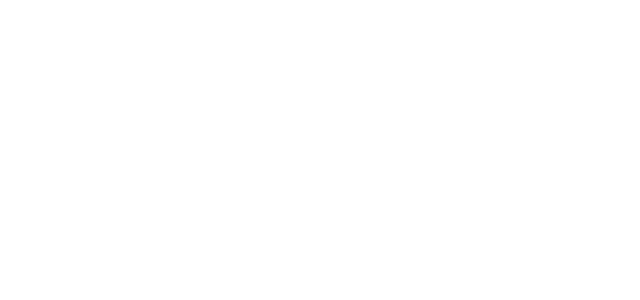
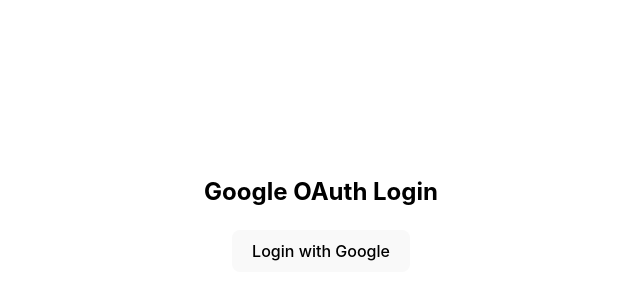
Before and after one commit to bibekjoshi01/payment-integration, a React (Vite) app in the folder frontend/: page / in a window 1280 px wide. Before the commit this address had no page. Shown: the part 212-512 px from the top of the page, without its empty margins (319-959 px from the left). Built offline with nearby package versions, Linux system fonts and the light colour scheme.

Commit message:
feat: google auth

```diff
--- a/frontend/package.json
+++ b/frontend/package.json
@@ -12,10 +12,12 @@
   "dependencies": {
     "@paypal/react-paypal-js": "^8.7.0",
     "@paystack/inline-js": "^2.22.2",
+    "@react-oauth/google": "^0.12.1",
     "@stripe/react-stripe-js": "^2.8.1",
     "@stripe/stripe-js": "^4.9.0",
     "axios": "^1.7.7",
     "flutterwave-react-v3": "^1.3.2",
+    "jwt-decode": "^4.0.0",
     "react": "^18.3.1",
     "react-dom": "^18.3.1",
     "react-router-dom": "^6.27.0",
--- a/frontend/src/App.jsx
+++ b/frontend/src/App.jsx
@@ -2,13 +2,15 @@
 import "react-toastify/dist/ReactToastify.css";
 import { BrowserRouter, Routes, Route } from "react-router-dom";
 import { ToastContainer } from "react-toastify";
+import { GoogleOAuthProvider } from "@react-oauth/google";
 
 import PayStack from "./pages/PayStack";
 import PayStackPaymentCallback from "./pages/PayStackPaymentCallback";
+import GoogleAuth from "./pages/GoogleAuth";
 
 const App = () => {
   return (
-    <>
+    <GoogleOAuthProvider clientId="">
       <BrowserRouter>
         <Routes>
           <Route path="/paystack" element={<PayStack />} />
@@ -16,10 +18,11 @@
             path="/paystack-callback"
             element={<PayStackPaymentCallback />}
           />
+          <Route path="/" element={<GoogleAuth />} />
         </Routes>
       </BrowserRouter>
       <ToastContainer />
-    </>
+    </GoogleOAuthProvider>
   );
 };
 
--- /dev/null
+++ b/frontend/src/pages/GoogleAuth.jsx
@@ -0,0 +1,48 @@
+// import { useState } from "react";
+// import { GoogleLogin } from "@react-oauth/google";
+
+// const GoogleAuth = () => {
+//   const handleSuccess = (response) => {
+//     console.log(response);
+//   };
+
+//   const handleError = () => {
+//     console.log("Login Failed");
+//   };
+
+//   return (
+//     <div style={{ textAlign: "center", marginTop: "50px" }}>
+//       <h2>Google OAuth Login</h2>
+//       <GoogleLogin onSuccess={handleSuccess} onError={handleError} />
+//     </div>
+//   );
+// };
+
+// export default GoogleAuth;
+
+import { useGoogleLogin } from "@react-oauth/google";
+import { useNavigate } from "react-router-dom";
+
+const GoogleAuth = () => {
+  const navigate = useNavigate();
+
+  const responseGoogle = useGoogleLogin({
+    onSuccess: async (tokenResponse) => {
+      try {
+        console.log(tokenResponse);
+        navigate("/paystack");
+      } catch (error) {
+        console.log(error);
+      }
+    },
+  });
+
+  return (
+    <div style={{ textAlign: "center", marginTop: "50px" }}>
+      <h2>Google OAuth Login</h2>
+      <button onClick={responseGoogle}> Login with Google </button>
+    </div>
+  );
+};
+
+export default GoogleAuth;
```
Also changed, not shown: 1 other file (tests, documents, lock files or other folders).
